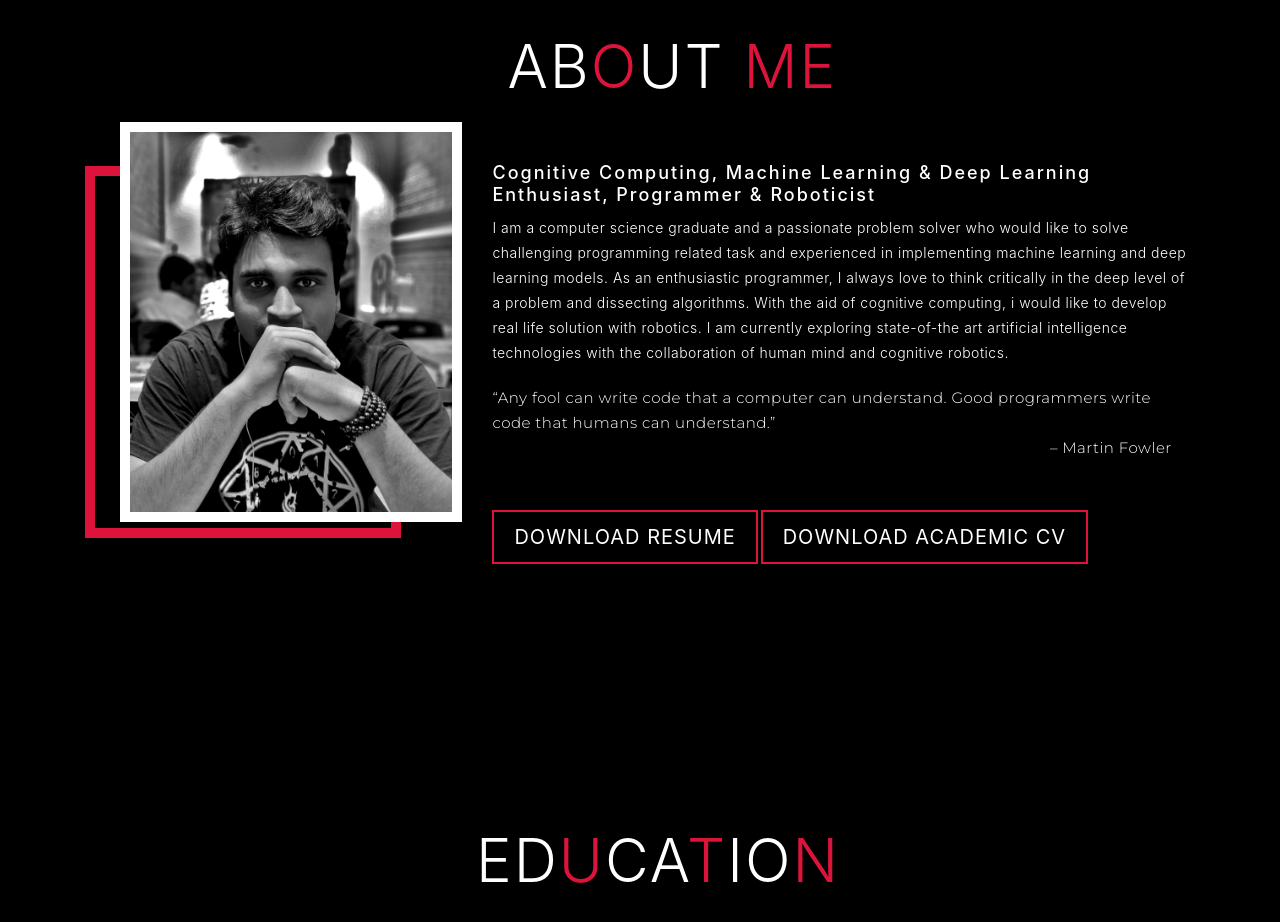
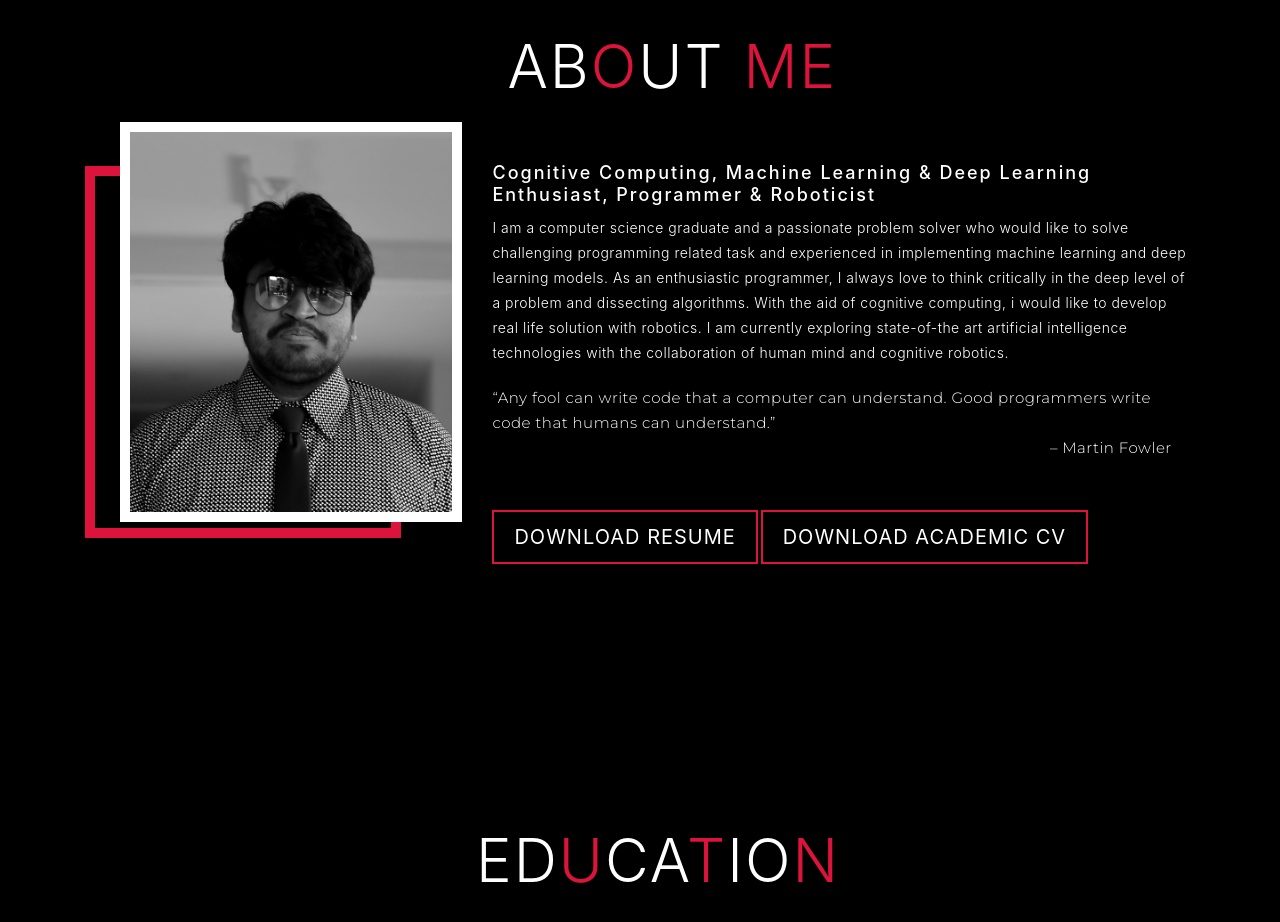
Before and after one commit to smn06/smn06.github.io, a website: page index.html in a window 1280 px wide. Shown: the part 900-1822 px from the top of the page. Drawn offline with nearby package versions, Linux system fonts and the light colour scheme; a web font is replaced by a local one.

Commit message:
Update index.html

```diff
--- a/index.html
+++ b/index.html
@@ -118,7 +118,7 @@
     <div class="about container">
       <div class="col-left">
         <div class="about-img">
-          <img src="./img/img-2.png"alt="img">
+          <img src="./img/201.png"alt="img">
         </div>
       </div>
       <div class="col-right">
```
